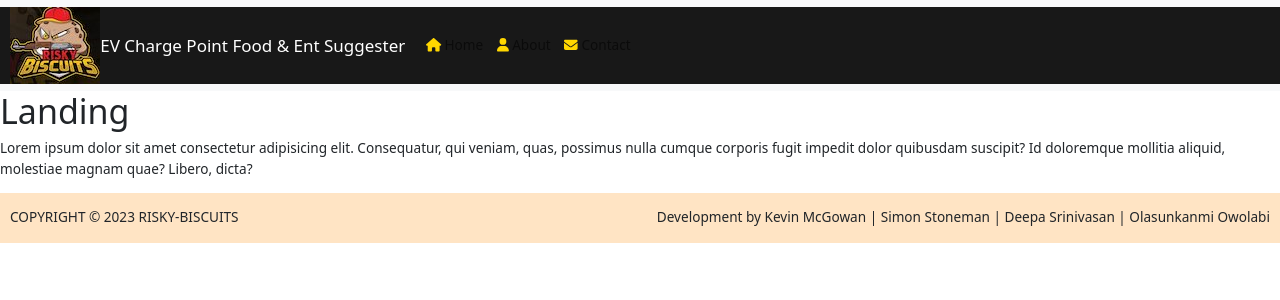
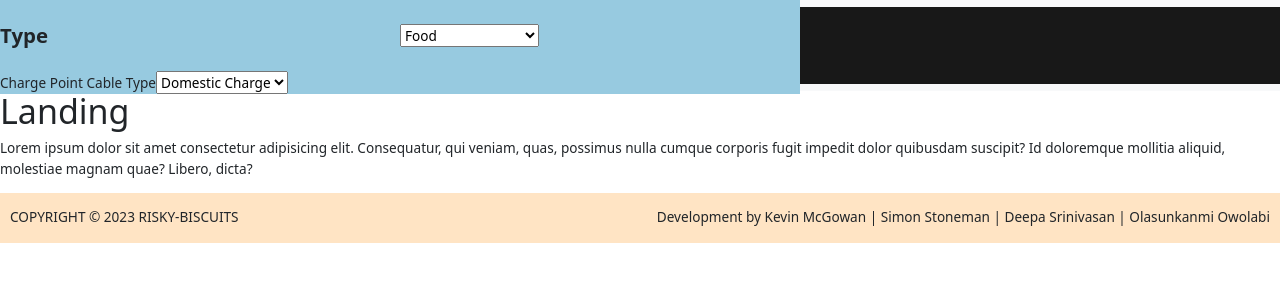
Before and after one commit to SimonStoneman/EV-Charge-Point, a React (Create React App) app: page / in a window 1280 px wide. Shown: the top 300 px of the page. Built offline with nearby package versions, Linux system fonts and the light colour scheme.

Commit message:
updated sidebar

```diff
--- a/src/App.js
+++ b/src/App.js
@@ -4,6 +4,7 @@ import Landing from './Pages/Landing';
 import About from './Pages/About';
 import Contact from './Pages/Contact'
 import Footer from './Components/Footer/Footer'
+import Sidebar from './Components/Sidebar/Sidebar';
 
 
 import Header from './Components/Header/Header';
@@ -18,6 +19,7 @@ function App() {
 
       {page === 'landing' ? <Landing /> : <About />}
 
+      <Sidebar />
 
       <Footer />
 
```
